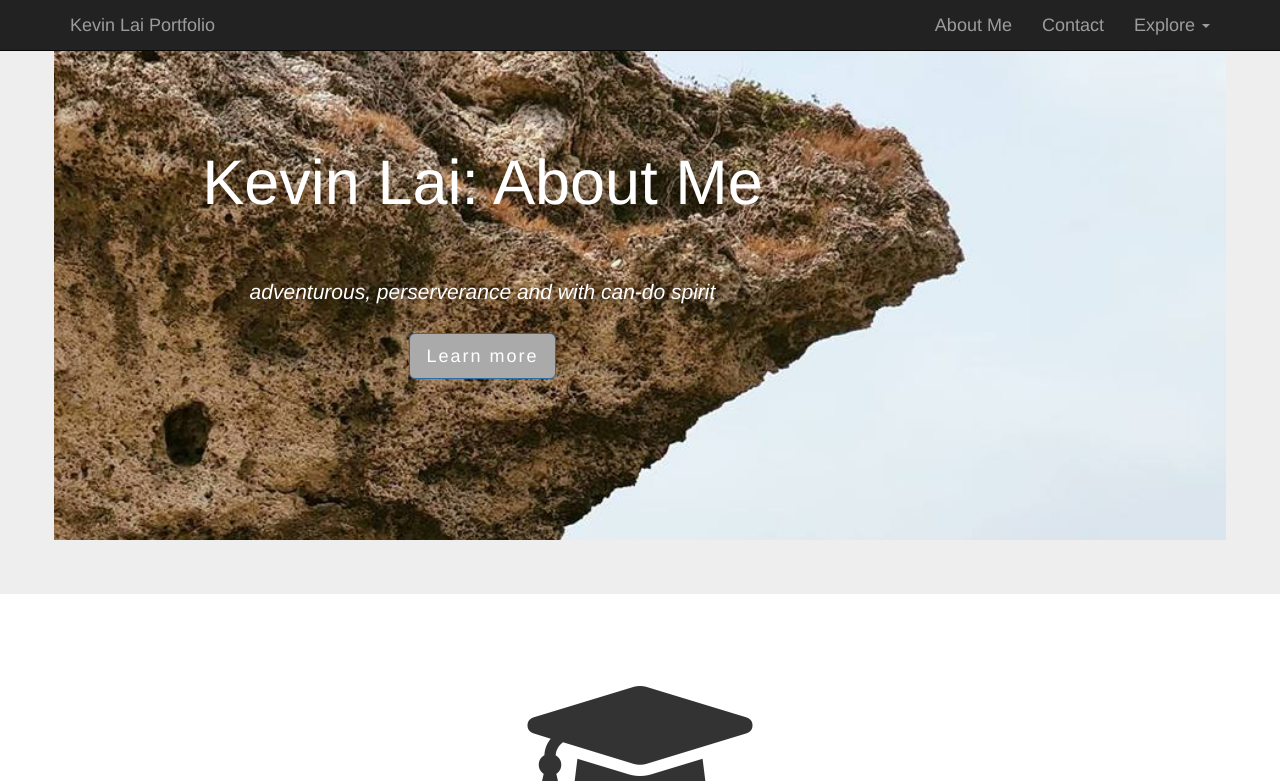
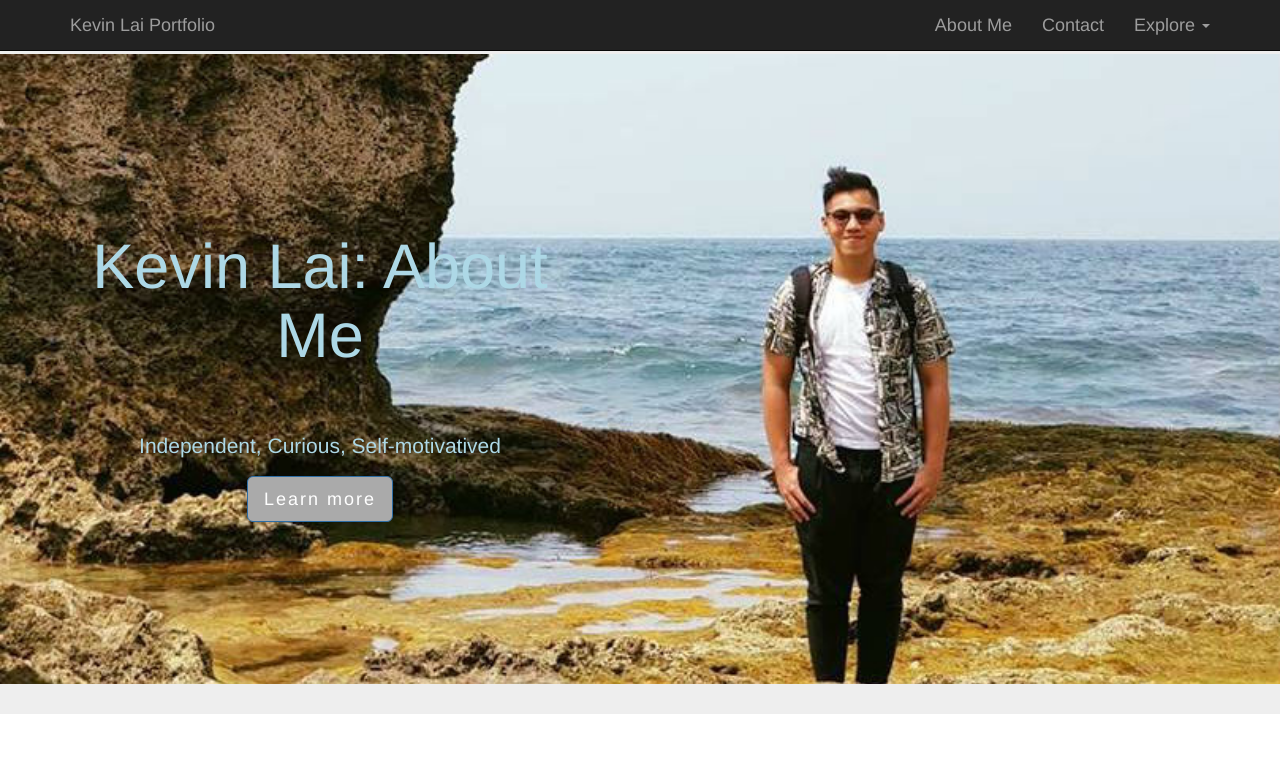
Before and after one commit to lcyin/lcyin.github.io, a plain HTML site: page Profile/index.html in a window 1280 px wide. Shown: the top 781 px of the page. Drawn offline with nearby package versions, Linux system fonts and the light colour scheme.

Commit message:
change cover

```diff
--- a/Profile/index.html
+++ b/Profile/index.html
@@ -45,15 +45,13 @@
 
     <main>
        <!-- Jumbotron -->
-      <section>
         <div class="jumbotron " id="aboutme">
-          <div class="container text-center">
+          <div class="container text-center col-md-6">
             <h1>Kevin Lai: About Me</h1>
-            <p>adventurous, perserverance and with can-do spirit</p><br>
+            <p>Independent, Curious, Self-motivatived</p>
             <p><a class="btn btn-primary btn-lg" href="#" role="button">Learn more</a></p>
           </div>
         </div>
-      </section>
 <!-- education section: 3 columns -->
       <section id="education">
         <div class="container-fluid">
--- a/Profile/resources/css/style.css
+++ b/Profile/resources/css/style.css
@@ -32,25 +32,13 @@ section {
 /* Jumbotron */
 
 .jumbotron {
-  margin: 0;
+  margin-top: 3rem;
+  padding-top: 6rem;
   background-color: #aaa;
-  background-image: url('../images/background.jpg');
-  background-repeat: no-repeat;
+  background-image: url('../images/background01.jpg');
   background-size: cover;
-  height: 30em;
-  color: white;
-}
-
-.jumbotron h1 {
-  margin-right: 5em;
-  margin-top: 50px;
-}
-
-.jumbotron p {
-  font-style: italic;
-  margin-bottom: 0;
-  margin-right: 15em;
-
+  height: 35em;
+  color: lightblue;
 }
 
 .btn {
```
Also changed, not shown: Profile/resources/images/background01.jpg (added), 1 other file.
